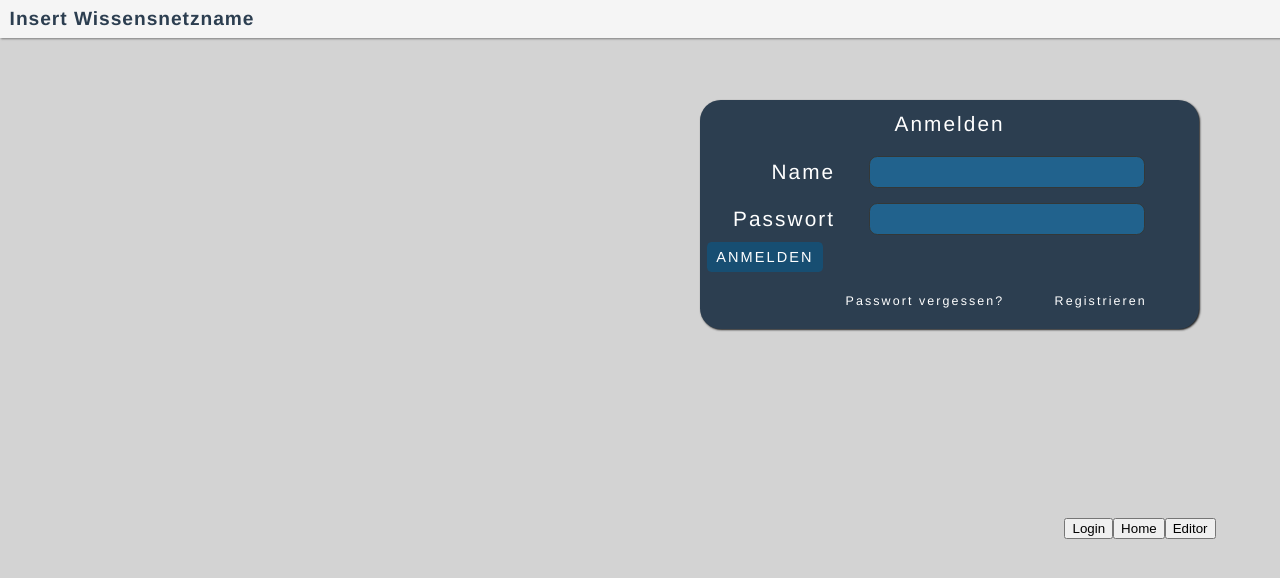
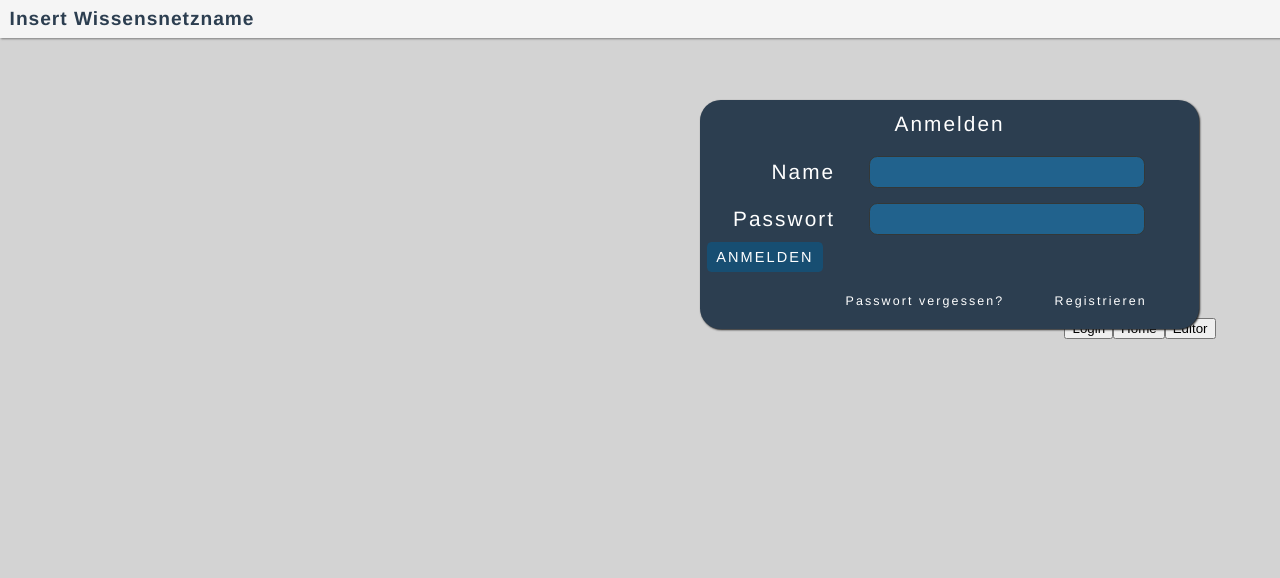
Before and after one commit to lelex4545/projekt-1, a Vue app: page / in a window 1280 px wide. Shown: the top 578 px of the page. Built offline with nearby package versions, Linux system fonts and the light colour scheme; what vue-js-grid would draw is missing.

Commit message:
Profil Button aktiv, Home: Design fix

```diff
--- a/src/App.vue
+++ b/src/App.vue
@@ -5,9 +5,9 @@
     <span v-if="loginVar == 1"> <Home/> </span>
     <span v-if="loginVar == 2"> <TextEditor id = "myeditor"/> </span>
 
-    <button @click="loginVar=0">Login</button>
-    <button @click="loginVar=1">Home</button>
-    <button @click="loginVar=2">Editor</button>
+    <button class="autismusKnopf" @click="loginVar=0">Login</button>
+    <button class="autismusKnopf" @click="loginVar=1">Home</button>
+    <button class="autismusKnopf" @click="loginVar=2">Editor</button>
 
   </div>
 </template>
@@ -32,9 +32,6 @@ export default {
 
 <style lang="scss">
 
-button{
-  top: 500px;
-}
 #myeditor{
   margin-left: 400px;
   margin-top: 100px;
--- a/src/assets/theme.scss
+++ b/src/assets/theme.scss
@@ -1,5 +1,5 @@
 $div_color: #2c3e50;
-$hover_color_change: #1b4a69;
+$hover_color_change: #348dc9;
 
 $login_background_color: lightgray;
 $home_background_color: lightgray;
--- a/src/components/screens/Home.vue
+++ b/src/components/screens/Home.vue
@@ -1,6 +1,8 @@
 <template>
     <div id="containerHome" class="canttouchme">
-        <ControlCenter/>
+        <ControlCenter
+            @profilSwitch=profilSwitch
+        />
         <div id="headerNet" class="containerDesignHome">
             <H1>Insert Wissensnetzname</H1>
         </div>
@@ -33,12 +35,17 @@
         },
         data:() =>({
           currentTab: "Grid_ui",
-          tabs: ["Wissensblock", "Profil", "Grid_ui"]
+          tabs: ["Wissensblock", "Grid_ui"]
         }),
         computed: {
           currentTabComponent: function() {
             return this.currentTab.toLowerCase();
           }
+        },
+        methods:{
+            profilSwitch(){
+                this.currentTab = "Profil"
+            }
         }
     }
 
@@ -50,7 +57,7 @@
 
 button{
     position: relative;
-    top: 500px;
+    top: 300px;
     left: 500px;
 }
 
@@ -90,7 +97,7 @@ button{
     align-items: center;
     border-radius: 0;
     border: 0px;
-    z-index: 5;
+    z-index: 10;
     font-size: .6em;
 
     box-shadow: 1px 1px 2px rgb(126, 126, 126);
--- a/src/components/screens/HomeComp/ControlCenter.vue
+++ b/src/components/screens/HomeComp/ControlCenter.vue
@@ -1,6 +1,6 @@
 <template>
     <div id="controlCenter" class="containerDesignHome">
-        <div id ="profil">
+        <div id ="profil" @click ="profilSwitch" class="canttouchme">
             <div id="profilBild">
                 <!--<img src="https://i.redd.it/mzz6i3sjrsd11.png" id="pb">-->
                 <img src="https://cdn.pixabay.com/photo/2015/10/05/22/37/blank-profile-picture-973460_960_720.png" id= "pb">
@@ -13,9 +13,15 @@
 
 <script>
 import Wissensthema from "./Wissensthema";
+
 export default {
     components: {
         Wissensthema
+    },
+    methods:{
+        profilSwitch(){
+            this.$emit("profilSwitch")
+        }
     }
 }
 </script>
@@ -50,6 +56,11 @@ export default {
     justify-content: center;
     align-items: center;
     flex-flow: column;
+
+    &:hover {
+        color: $hover_color_change;
+        cursor: pointer;
+    }
 }
 
 #profilBild{
```
